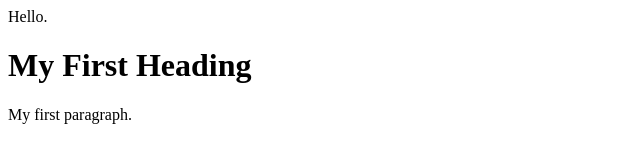
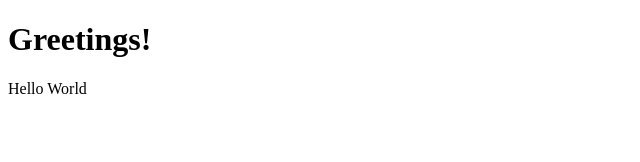
Before and after one commit to MG8mer/_1-HTML-1_, a plain HTML site: page index.html in a window 1280 px wide. Shown: the whole page, without its empty margins (0-640 px from the left). Drawn offline with Linux system fonts and the light colour scheme.

Commit message:
Modified index.html

```diff
--- a/index.html
+++ b/index.html
@@ -1,11 +1,12 @@
 <!DOCTYPE html>
+
 <html>
     <body>
 
-    Hello.
+    <h1>Greetings!</h1>
 
-    <h1>My First Heading</h1>
-    <p>My first paragraph.</p>
+    <p>Hello World</p>
 
     </body>
+
 </html>
```
